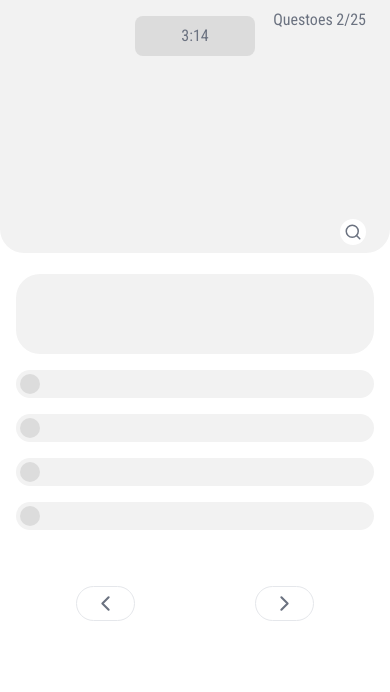
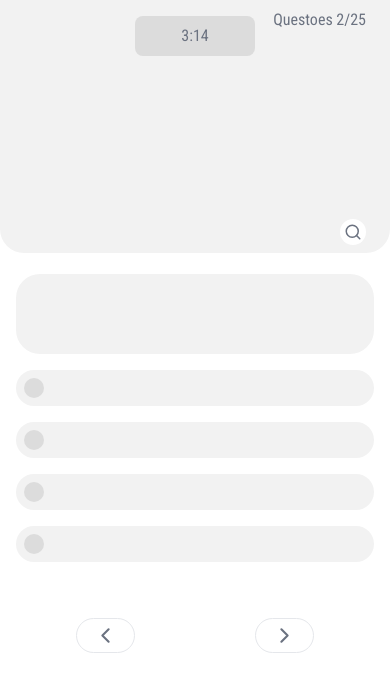
Before and after one commit to DenyCelestino/driver, a Next.js app: page /exam in a window 390 px wide. Shown: the top 692 px of the page. Built offline with nearby package versions, Linux system fonts and the light colour scheme.

Commit message:
new commit deny celestino

```diff
--- a/src/components/Universal/Inputs/input.jsx
+++ b/src/components/Universal/Inputs/input.jsx
@@ -12,7 +12,7 @@ export default function Input({
           "
     >
       <div>
-        <div className="h-8 w-8 md:h-12 md:w-12 bg-cinza-200 rounded-full" />
+        <div className="h-12 w-12 bg-cinza-200 rounded-full" />
       </div>
       <input
         className="bg-transparent outline-none "
--- a/src/components/Universal/Question/QuestionList.jsx
+++ b/src/components/Universal/Question/QuestionList.jsx
@@ -4,10 +4,7 @@ export default function QuestionList() {
   return (
     <div className="flex flex-col gap-4">
       {[1, 1, 1, 1].map((item, index) => (
-        <div
-          key={index}
-          className="p-1 md:p-2 bg-cinza-100 rounded-full"
-        >
+        <div key={index} className="p-2 bg-cinza-100 rounded-full">
           <div className="h-5 md:h-12 w-5 md:w-12 bg-cinza-200 rounded-full" />
         </div>
       ))}
```
